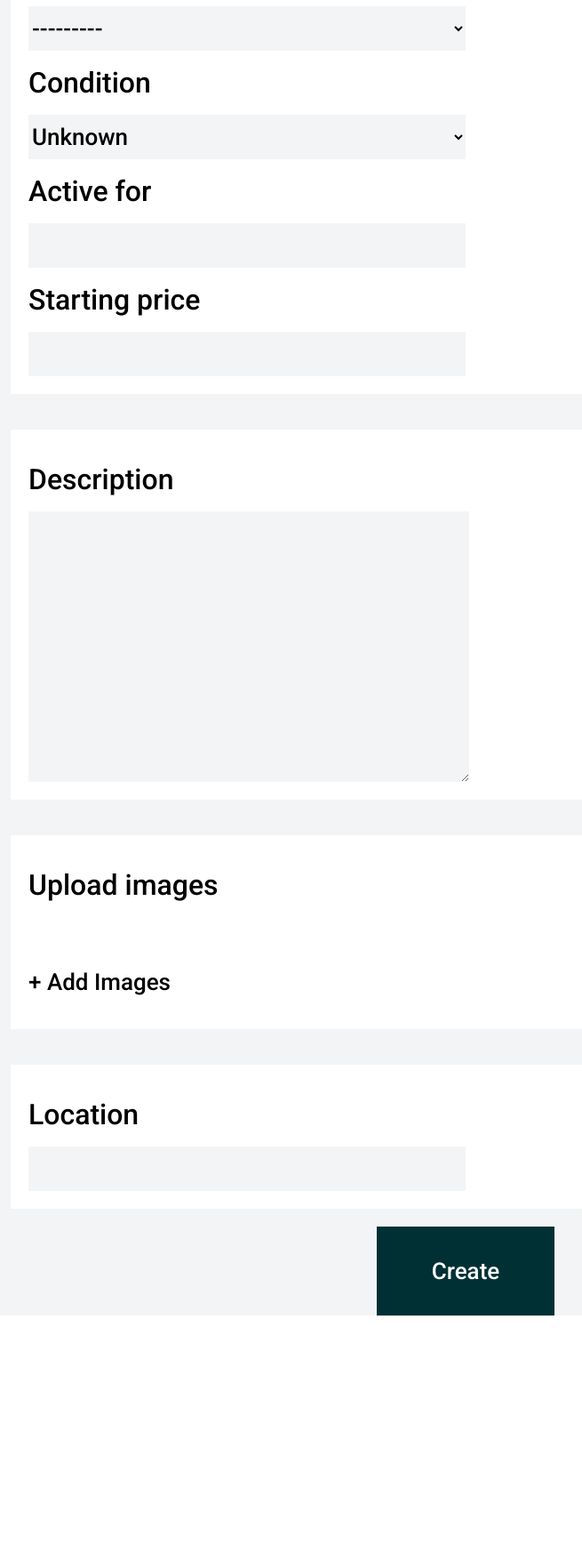
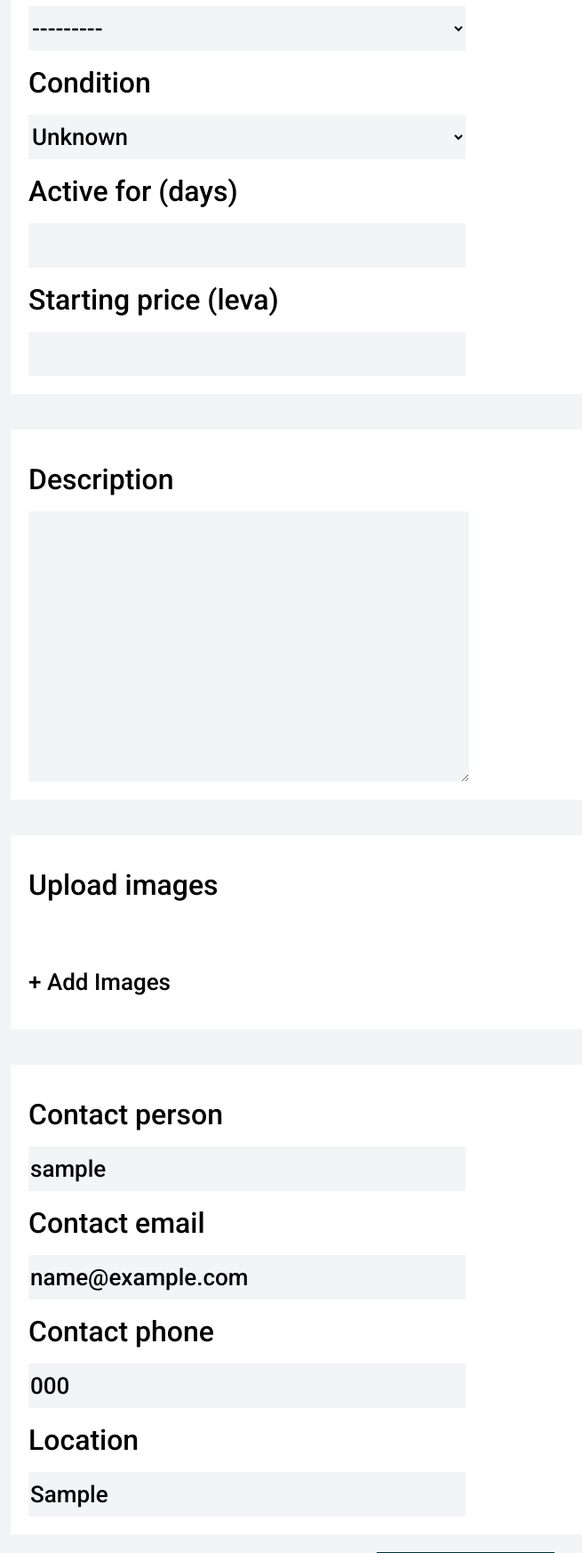
Before and after one commit to Peter-Andonov/Bidster, a Django app: page /create-offer/ in a window 1280 px wide. Shown: the part 327-2073 px from the top of the page at 89% size, without its empty margins (116-771 px from the left). Before the commit the page ends 1806 px from the top, so only its background shows below. Run offline with Django 3.2, Linux system fonts and the light colour scheme; a user stored in the database is signed in; tables that the repository leaves empty hold one stand-in row (values such as "Sample post"); grey boxes marked "Sample" are stand-in pictures.

Commit message:
added contact info to offer creation form

```diff
--- a/bidster/app/forms.py
+++ b/bidster/app/forms.py
@@ -11,7 +11,7 @@ class SearchForm(forms.Form):
         max_length=200,
         widget=forms.TextInput(attrs={
             'class': 'search__input',
-            'placeholder': f"Search in {Offer.objects.count()} offers"
+            'placeholder': "Search in all offers"
         })
     )
     condition = forms.CharField(
@@ -120,6 +120,9 @@ class OfferForm(forms.Form):
     starting_price = forms.DecimalField(max_digits=19, decimal_places=2)
     category = forms.ModelChoiceField(
         label='Category', required=True, queryset=OfferCategory.objects.all())
+    contact_person = forms.CharField(max_length=50)
+    contact_email = forms.EmailField(required=False)
+    contact_phone = forms.CharField(max_length=50)
     location = forms.CharField(max_length=50)
     active_for = forms.IntegerField(
         label='Active for', required=True, min_value=1, max_value=14)
--- a/bidster/app/models.py
+++ b/bidster/app/models.py
@@ -41,6 +41,9 @@ class Offer(models.Model):
     published_on = models.DateTimeField(default=now, editable=False)
     expires_on = models.DateTimeField(editable=False)
     created_by = models.ForeignKey(User, on_delete=models.DO_NOTHING)
+    contact_person = models.CharField(max_length=50)
+    contact_email = models.EmailField(blank=True)
+    contact_phone = models.CharField(max_length=50)
     view_counts = models.PositiveIntegerField(default=0, editable=False)
 
     def __str__(self):
--- a/bidster/app/views.py
+++ b/bidster/app/views.py
@@ -26,7 +26,7 @@ class IndexView(FormView):
     def get_context_data(self, **kwargs):
         context = super().get_context_data(**kwargs)
         context['categories'] = OfferCategory.objects.all()
-        context['last_five_offers'] = get_offers(limit=5)
+        context['latest_offers'] = get_offers(limit=3)
         return context
 
 
@@ -35,6 +35,7 @@ class SearchResultsView(ListView):
 
     def get(self, *args, **kwargs):
         search_form = SearchForm(self.request.GET)
+
         if search_form.is_valid():
             category_id = search_form.cleaned_data['category'].id if search_form.cleaned_data['category'] else None
             offers = get_offers(
@@ -44,19 +45,15 @@ class SearchResultsView(ListView):
                 price_from=search_form.cleaned_data['price_from'],
                 price_to=search_form.cleaned_data['price_to'],
             )
+        else:
+            offers - None
 
-            context = {
-                'search_form': search_form,
-                'offers': offers,
-            }
+        context = {
+            'search_form': search_form,
+            'offers': offers,
+        }
 
-            return render(self.request, self.template_name, context)
-        else:
-            context = {
-                'search_form': search_form,
-            }
-
-            return render(self.request, self.template_name, context)
+        return render(self.request, self.template_name, context)
 
 
 @method_decorator(transaction.atomic, name='post')
@@ -64,10 +61,15 @@ class CreateOfferView(LoginRequiredMixin, FormView):
     form_class = OfferForm
     template_name = 'app/create_offer.html'
 
-    def get_context_data(self, **kwargs):
-        context = super(CreateOfferView, self).get_context_data(**kwargs)
-        context["offer_form"] = context["form"]
-        return context
+    def get_initial(self):
+        initial = super().get_initial()
+
+        initial['contact_person'] = self.request.user.username
+        initial['contact_email'] = self.request.user.email
+        initial['contact_phone'] = self.request.user.profile.phone_number
+        initial['location'] = self.request.user.profile.location
+
+        return initial
 
     def post(self, req, *args, **kwargs):
         offer_form = OfferForm(req.POST, req.FILES)
@@ -83,7 +85,10 @@ class CreateOfferView(LoginRequiredMixin, FormView):
                 location=offer_form.cleaned_data['location'],
                 created_by=req.user,
                 expires_on=now() +
-                timedelta(days=offer_form.cleaned_data['active_for'])
+                timedelta(days=offer_form.cleaned_data['active_for']),
+                contact_person=offer_form.cleaned_data['contact_person'],
+                contact_email=offer_form.cleaned_data['contact_email'],
+                contact_phone=offer_form.cleaned_data['contact_phone'],
             )
             offer.save()
 
--- a/bidster/templates/app/index.html
+++ b/bidster/templates/app/index.html
@@ -14,7 +14,7 @@
     <div class="browser__wrapper">
         <h2 class="mp_title">Latest offers</h2>
         <div class="browser__container">
-            {% for offer in last_five_offers %}
+            {% for offer in latest_offers %}
                 {% include 'partials/offer_card_ver.html' with offer=offer %}
             {% endfor %}
         </div>
--- a/bidster/templates/partials/offer_details_view.html
+++ b/bidster/templates/partials/offer_details_view.html
@@ -63,15 +63,15 @@
         <div class="list-ver">
             <div class="list-hor">
                 <img class="card__icon" height="20px" src="{% static 'icons/user-solid.svg' %}" />
-                <div class="card__info_text">{{ offer.created_by.username }}</div>
+                <div class="card__info_text">{{ offer.contact_person }}</div>
             </div>
             <div class="list-hor">
                 <img class="card__icon" height="20px" src="{% static 'icons/envelope-regular.svg' %}" />
-                <div class="card__info_text">{{ offer.created_by.email }}</div>
+                <div class="card__info_text">{{ offer.contact_email }}</div>
             </div>
             <div class="list-hor">
                 <img class="card__icon" height="20px" src="{% static 'icons/mobile-alt-solid.svg' %}" />
-                <div class="card__info_text">{{ offer.created_by.profile.phone_number }}</div>
+                <div class="card__info_text">{{ offer.contact_phone }}</div>
             </div>
         </div>
     </div>
--- a/bidster/templates/partials/offer_form.html
+++ b/bidster/templates/partials/offer_form.html
@@ -1,30 +1,36 @@
 <form class="list-ver" action="{% url 'create page' %}" method="POST" enctype="multipart/form-data">
     {% csrf_token %}
     <div class='form__section'>
-        <label class="form__label" for="{{ offer_form.name.auto_id }}">{{ offer_form.name.label }}</label>
-        {{ offer_form.name }}
-        <label class="form__label" for="{{ offer_form.category.auto_id }}">{{ offer_form.category.label }}</label>
-        {{ offer_form.category }}
-        <label class="form__label" for="{{ offer_form.condition.auto_id }}">{{ offer_form.condition.label }}</label>
-        {{ offer_form.condition }}
-        <label class="form__label" for="{{ offer_form.active_for.auto_id }}">{{ offer_form.active_for.label }}</label>
-        {{ offer_form.active_for }}
-        <label class="form__label" for="{{ offer_form.starting_price.auto_id }}">{{ offer_form.starting_price.label }}</label>
-        {{ offer_form.starting_price }}
+        <label class="form__label" for="{{ form.name.auto_id }}">{{ form.name.label }}</label>
+        {{ form.name }}
+        <label class="form__label" for="{{ form.category.auto_id }}">{{ form.category.label }}</label>
+        {{ form.category }}
+        <label class="form__label" for="{{ form.condition.auto_id }}">{{ form.condition.label }}</label>
+        {{ form.condition }}
+        <label class="form__label" for="{{ form.active_for.auto_id }}">{{ form.active_for.label }} (days)</label>
+        {{ form.active_for }}
+        <label class="form__label" for="{{ form.starting_price.auto_id }}">{{ form.starting_price.label }} (leva)</label>
+        {{ form.starting_price }}
     </div>
     <div class='form__section'>
-        <label class="form__label" for="{{ offer_form.description.auto_id }}">{{ offer_form.description.label }}</label>
-        {{ offer_form.description }}
+        <label class="form__label" for="{{ form.description.auto_id }}">{{ form.description.label }}</label>
+        {{ form.description }}
     </div>
     <div class='form__section'>
-        <label class="form__label">{{ offer_form.images.label }}</label>
+        <label class="form__label">{{ form.images.label }}</label>
         <div class='form__previews_container' id="id_previews_container"></div>
-        {{ offer_form.images }}
-        <label class="form__image_input" for="{{ offer_form.images.auto_id }}">+ Add Images</label>
+        {{ form.images }}
+        <label class="form__image_input" for="{{ form.images.auto_id }}">+ Add Images</label>
     </div>
     <div class='form__section'>
-        <label class="form__label" for="{{ offer_form.location.auto_id }}">{{ offer_form.location.label }}</label>
-        {{ offer_form.location }}
+        <label class="form__label" for="{{ form.contact_person.auto_id }}">{{ form.contact_person.label }}</label>
+        {{ form.contact_person }}
+        <label class="form__label" for="{{ form.contact_email.auto_id }}">{{ form.contact_email.label }}</label>
+        {{ form.contact_email }}
+        <label class="form__label" for="{{ form.contact_phone.auto_id }}">{{ form.contact_phone.label }}</label>
+        {{ form.contact_phone }}
+        <label class="form__label" for="{{ form.location.auto_id }}">{{ form.location.label }}</label>
+        {{ form.location }}
     </div>
     <button class='form__submit highlightable' type='submit'>Create</button>
 </form>
```
Also changed, not shown: bidster/app/migrations/0015_auto_20201205_1503.py (added).
